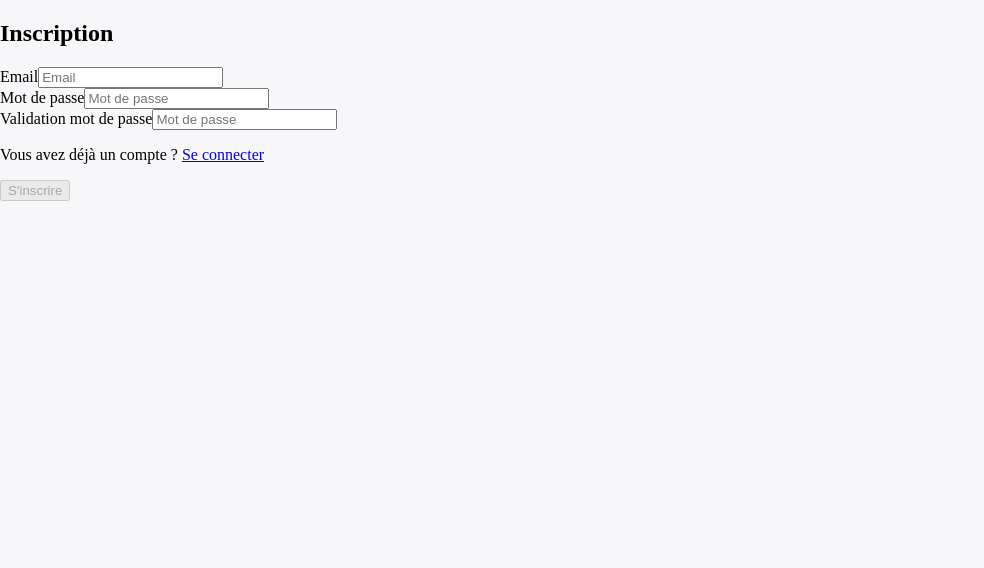
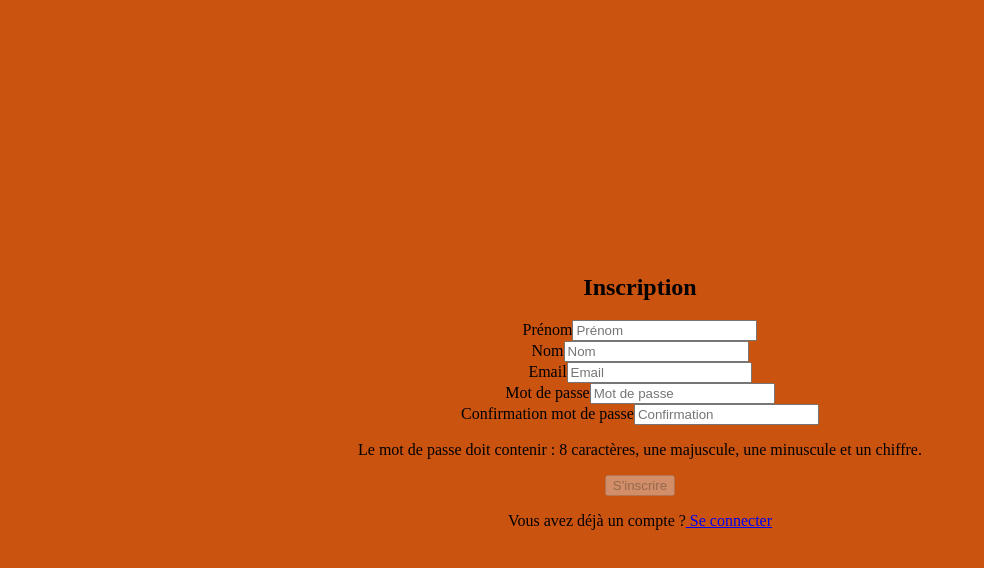
Before and after one commit to thomasescartin/Brain-AI, a React (Vite) app in the folder client/: page /inscription in a window 1280 px wide. Shown: the top 568 px of the page, without its empty margins (0-984 px from the left). Built offline with nearby package versions, Linux system fonts and the light colour scheme.

Commit message:
Gestion d'erreur et changement dans la page d'inscription, rajout des label et imputs Prenom et Nom.

```diff
--- a/client/pages/inscription.jsx
+++ b/client/pages/inscription.jsx
@@ -1,17 +1,21 @@
 import { useState } from "react";
-import { Link } from "react-router-dom";
-import { useNavigate } from "react-router-dom";
-// import "./Formulaires.css";
+import { Link, useNavigate } from "react-router-dom";
+import "../style/formulaire.css";
 
 export default function Inscription() {
+  const [prenom, setPrenom] = useState("");
+  const [nom, setNom] = useState("");
   const [email, setEmail] = useState("");
   const [password, setPassword] = useState("");
+  const [confirmPassword, setConfirmPassword] = useState("");
   const [error, setError] = useState("");
-  const [confirmPassword, setConfirmPassword] = useState("");
+
   const navigate = useNavigate();
 
   const handleSubmit = async (e) => {
     e.preventDefault();
+
+    setError("");
 
     if (password !== confirmPassword) {
       setError("Les mots de passe ne correspondent pas");
@@ -20,62 +24,90 @@ export default function Inscription() {
 
     try {
       const response = await fetch(
-        "http://sql7.freesqldatabase.com:3306/api/auth",
+        "http://localhost:5000/api/utilisateurs/register",
         {
           method: "POST",
-          headers: { "Content-Type": "application/json" },
-          body: JSON.stringify({ email, password }),
+          headers: {
+            "Content-Type": "application/json",
+          },
+
+          body: JSON.stringify({
+            prenom,
+            nom,
+            email,
+            mot_de_passe: password,
+          }),
         }
       );
 
       const data = await response.json();
 
       if (!response.ok) {
-        throw new Error(data.error);
+        throw new Error(data.message);
       }
-
+      setPrenom("");
+      setNom("");
       setEmail("");
       setPassword("");
       setConfirmPassword("");
 
-      navigate("/dashboard"); // redirection vers le dashboard
+      navigate("/profile");
     } catch (err) {
       setError(err.message);
     }
   };
 
   function securiteMDP(password) {
-    if (/[<>`"'\\;]/.test(password)) return false; // invalide si un caractère spéciale est dans le mot de passe
+    if (/[<>`"'\\;]/.test(password)) return false;
+
     return (
-      password.length >= 8 && // le mot de passe doit être supèrieur ou égal à 8 caractères
-      /[A-Z]/.test(password) && // test si il y a au moins une majuscule
-      /[a-z]/.test(password) && // test si il y a ua moins une minuscules
-      /\d/.test(password) // d = digit , permet de tester si il y a au moins un chiffre entre 0 et 9 inclus
+      password.length >= 8 &&
+      /[A-Z]/.test(password) &&
+      /[a-z]/.test(password) &&
+      /\d/.test(password)
     );
   }
 
   return (
-    <>
     <form onSubmit={handleSubmit}>
+      <h2>Inscription</h2>
+
       <div>
-          <h2>Inscription </h2>
+        <label>Prénom</label>
+
+        <input
+          type="text"
+          value={prenom}
+          onChange={(e) => setPrenom(e.target.value)}
+          placeholder="Prénom"
+        />
       </div>
       <div>
-          <label htmlFor="">Email</label>
-          <input type="email" name="" id="" placeholder="Email" required />
+        <label>Nom</label>
+
+        <input
+          type="text"
+          value={nom}
+          onChange={(e) => setNom(e.target.value)}
+          placeholder="Nom"
+        />
       </div>
+
       <div>
-          <label htmlFor="">Mot de passe</label>
+        <label>Email</label>
+
         <input
-            type="password"
-            value={password}
-            onChange={(e) => setPassword(e.target.value)}
-            placeholder="Mot de passe"
+          type="email"
+          value={email}
+          onChange={(e) => setEmail(e.target.value)}
+          placeholder="Email"
           required
         />
       </div>
+
       <div>
-          <label htmlFor="">Validation mot de passe</label>
+        <label>Mot de passe</label>
+
         <input
           type="password"
           value={password}
@@ -85,14 +117,34 @@ export default function Inscription() {
         />
       </div>
 
+      <div>
+        <label>Confirmation mot de passe</label>
+
+        <input
+          type="password"
+          value={confirmPassword}
+          onChange={(e) => setConfirmPassword(e.target.value)}
+          placeholder="Confirmation"
+          required
+        />
+      </div>
+
+      {!securiteMDP(password) && (
         <p>
-          Vous avez déjà un compte ? <Link to="/login">Se connecter</Link>
+          Le mot de passe doit contenir : 8 caractères, une majuscule, une
+          minuscule et un chiffre.
         </p>
+      )}
 
       {error && <p>{error}</p>}
 
-        <button disabled={!securiteMDP(password)}>S'inscrire</button>
+      <button type="submit" disabled={!securiteMDP(password)}>
+        S'inscrire
+      </button>
+
+      <p>
+        Vous avez déjà un compte ?<Link to="/login"> Se connecter</Link>
+      </p>
     </form>
-    </>
   );
 }
--- /dev/null
+++ b/client/style/formulaire.css
@@ -0,0 +1,113 @@
+form {
+  background-color: #ca5310;
+  width: 100vw;
+  height: 100vh;
+  display: flex;
+  flex-direction: column;
+  justify-content: center;
+  align-items: center;
+}
+form .formulaire {
+  background-color: white;
+  width: 100%;
+  max-width: 420px;
+  padding: 40px;
+  border-radius: 16px;
+  box-shadow: 0 15px 40px rgba(0, 0, 0, 0.1);
+  display: flex;
+  flex-direction: column;
+  gap: 20px;
+}
+form .formulaire h1 {
+  font-family: "Alegreya", serif;
+  text-align: center;
+  color: #79320a;
+}
+form .formulaire div {
+  display: flex;
+  flex-direction: column;
+  gap: 6px;
+}
+form .formulaire div label {
+  font-size: 0.9rem;
+  color: #6b6b6b;
+}
+form .formulaire div input {
+  padding: 12px 14px;
+  border-radius: 8px;
+  border: 1px solid #ddd;
+  font-size: 1rem;
+  transition: 0.25s ease;
+}
+form .formulaire div input:focus {
+  outline: none;
+  border-color: #ca5310;
+  box-shadow: 0 0 0 2px rgba(202, 83, 16, 0.2);
+}
+form .formulaire .form-check {
+  flex-direction: row;
+  align-items: center;
+  gap: 10px;
+}
+form .formulaire .form-check input {
+  accent-color: #ca5310;
+  cursor: pointer;
+}
+form .formulaire .form-check label {
+  font-size: 0.85rem;
+  color: #6b6b6b;
+}
+form .formulaire button {
+  margin-top: 10px;
+  padding: 14px;
+  border-radius: 10px;
+  border: none;
+  background: linear-gradient(135deg, #ca5310, #79320a);
+  color: white;
+  font-size: 1rem;
+  font-weight: 600;
+  cursor: pointer;
+  transition: 0.25s ease;
+}
+form .formulaire button:hover {
+  transform: translateY(-2px);
+  box-shadow: 0 10px 25px rgba(202, 83, 16, 0.35);
+}
+form .formulaire p {
+  font-size: 0.85rem;
+  text-align: center;
+  color: #6b6b6b;
+}
+form .formulaire p a {
+  color: #ca5310;
+  font-weight: 600;
+  text-decoration: none;
+}
+form .formulaire p a:hover {
+  text-decoration: underline;
+}
+form .formulaire .error {
+  color: #e63946;
+  font-size: 0.8rem;
+  margin-top: 5px;
+}
+form .formulaire input {
+  border: 1px solid #ccc;
+  padding: 10px;
+  border-radius: 6px;
+}
+form .formulaire input:focus {
+  border-color: #ca5310;
+  outline: none;
+}
+form .formulaire button {
+  background-color: #ca5310;
+  color: white;
+  border: none;
+  padding: 12px;
+  border-radius: 6px;
+  cursor: pointer;
+}
+form .formulaire button:hover {
+  background-color: #5b2507;
+}
```
Lines whose indentation alone changed are shown as unchanged.
